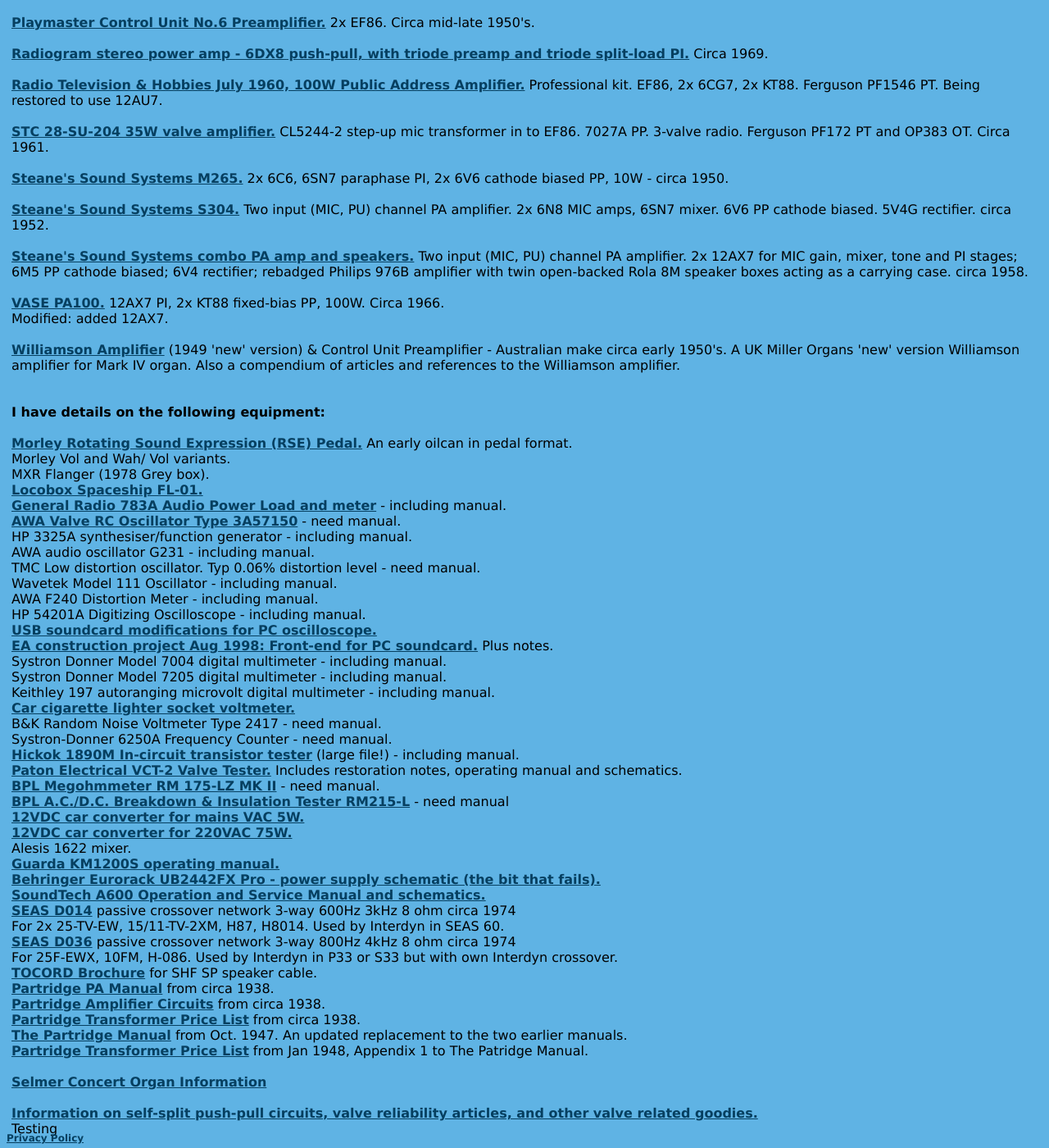
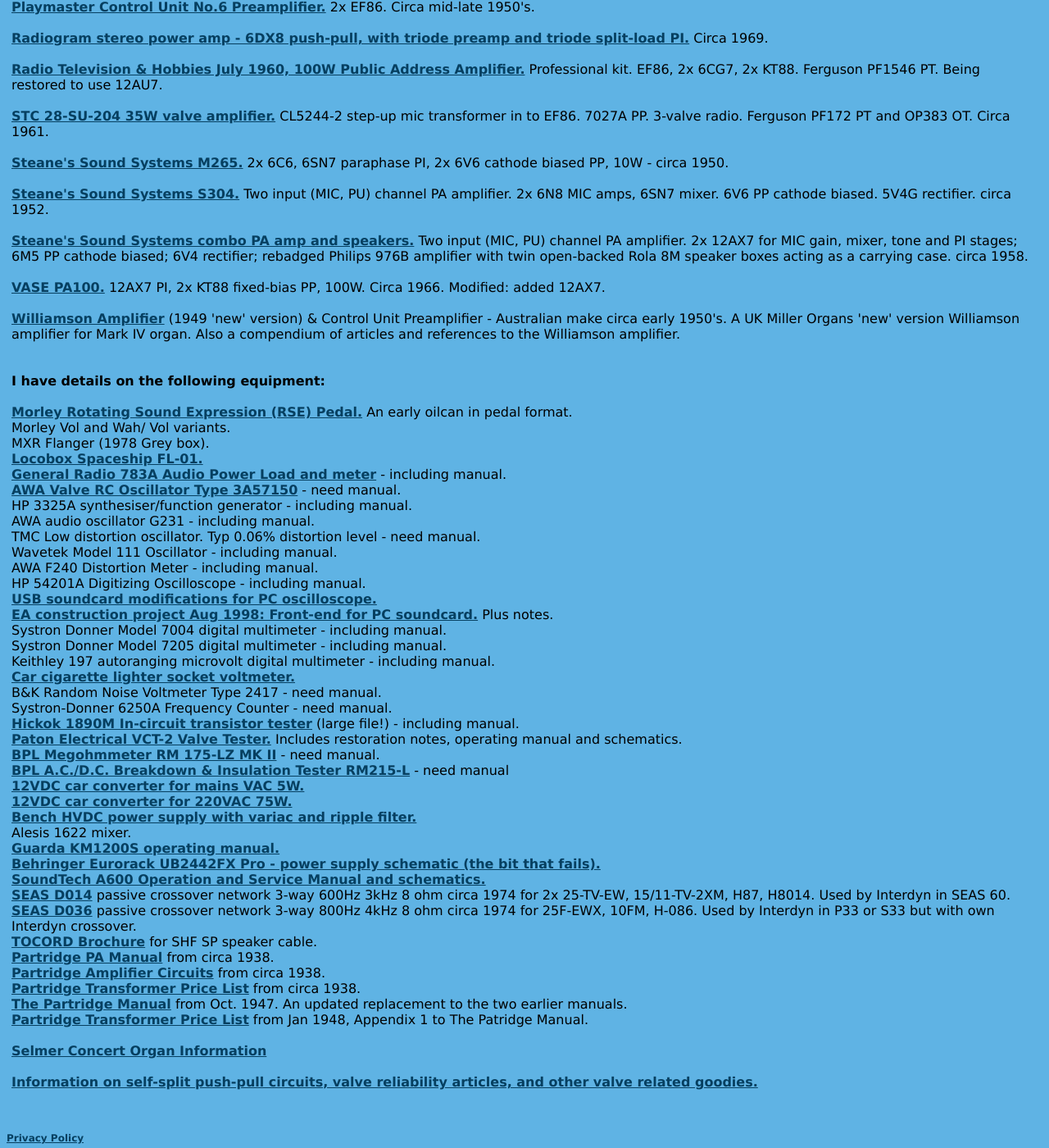
Before and after one commit to michael-robbins/michael-robbins.github.io, a Jekyll site: the page projects/amplifier.html, which Jekyll copies as it is, in a window 1280 px wide and 1400 px high, scrolled down 1985 px. Shown: the whole window at 82% size. Built offline with Jekyll 4.4.1, drawn with Linux system fonts in a browser that asks for light colours; some of the changed text lies outside the part shown.

Commit message:
amplifier update

```diff
--- a/projects/amplifier.html
+++ b/projects/amplifier.html
@@ -1,7 +1,30 @@
----
-layout: default
----
-<table>
+<html lang="en" xmlns="http://www.w3.org/1999/xhtml">
+  <head>
+    <title>Dalmura</title>
+<meta http-equiv="Content-Type" content="text/html; charset=utf-8" />
+<link href="/css/basicStyle.css" rel="stylesheet" type="text/css" />
+
+  </head>
+  <body>
+    <table align="center">
+      <tr>
+        <td align="center">
+          <a href="/index.html"><img src="/img/dalmura-logo.png" width="160" height="140" alt="logo" align="center"></a>
+
+        </td>
+      </tr>
+      <tr>
+        <td align="center">
+          <br />
+          <a href="/">Home</a> - <a href="/genealogy.html">Genealogy</a> - <a href="/otherStuff.html">Other Gear</a>
+
+          <br />
+          <br />
+        </td>
+      </tr>
+      <tr>
+        <td align="center">
+          <table>
   <tr>
     <td>
       <strong>Amplifier stuff</strong>
@@ -96,9 +119,7 @@
       <a href="/static/Philips979.jpg">Philips 979.</a> Five input (4x MIC, 1x PU) channel PA amplifier. 2 MIC inputs to 2x EF86. 2 MIC inputs to 12AX7. 6N8 mixer. Half 12AX7 tone make-up, with feedback to part-cathode. Half 12AX7 cathodyne PI. 6CA7 fixed bias PP, with spark-gap protection. 2x 5U4G Doubler HT. 6V4 for negative bias supply. Circa 1955-6.
       <br />
       <br />
-      <a href="/static/Philips Intercom 1173.pdf">Philips 1137.</a> 6N8, 12AU7 cathodyne PI, 2x 6M5 cathode biased PP, 8W.
-      <br />
-      Circa early 1960's.
+      <a href="/static/Philips Intercom 1173.pdf">Philips 1137.</a> 6N8, 12AU7 cathodyne PI, 2x 6M5 cathode biased PP, 8W.  Circa early 1960's.
       <br />
       <br />
       <a href="/static/Philips%20Valve%20Amplifier%20EV4437a.pdf">Philips EV4437A.</a> 2x 12AX7, concertina PI, sextet 6CM5 fixed bias PP, 100-120W, with neon and incandescent driven LDR limiter. Circa 1969.
@@ -200,6 +219,8 @@
       <br />
       <a href="/static/75W%20car%20inverter.pdf">12VDC car converter for 220VAC 75W.</a>
       <br />
+	   <a href="/static/Power Supply bench with variac and ripple filter.pdf">Bench HVDC power supply with variac and ripple filter.</a>
+      <br />
       Alesis 1622 mixer.<br />
       <a href="/static/Guarda KM1200S MIXING CONSOLE OPERATION MANUAL.pdf">Guarda KM1200S operating manual.</a>
       <br />
@@ -207,13 +228,9 @@
       <br />
       <a href="/files/A300  A600  A1000 - Operation & Service Manual and schematics.pdf">SoundTech A600 Operation and Service Manual and schematics.</a>
       <br />
-      <a href="/static/SEAS D014 Crossover.pdf">SEAS D014</a> passive crossover network 3-way 600Hz 3kHz 8 ohm circa 1974
+      <a href="/static/SEAS D014 Crossover.pdf">SEAS D014</a> passive crossover network 3-way 600Hz 3kHz 8 ohm circa 1974 for 2x 25-TV-EW, 15/11-TV-2XM, H87, H8014. Used by Interdyn in SEAS 60.
       <br />
-      For 2x 25-TV-EW, 15/11-TV-2XM, H87, H8014. Used by Interdyn in SEAS 60.
-      <br />
-      <a href="/static/SEAS D036 Crossover.pdf">SEAS D036</a> passive crossover network 3-way 800Hz 4kHz 8 ohm circa 1974
-      <br />
-      For 25F-EWX, 10FM, H-086. Used by Interdyn in P33 or S33 but with own Interdyn crossover.
+      <a href="/static/SEAS D036 Crossover.pdf">SEAS D036</a> passive crossover network 3-way 800Hz 4kHz 8 ohm circa 1974 for 25F-EWX, 10FM, H-086. Used by Interdyn in P33 or S33 but with own Interdyn crossover.
       <br />
       <a href="/static/Tocord Speaker Cable Brochure.pdf">TOCORD Brochure</a> for SHF SP speaker cable.
       <br />
@@ -233,8 +250,15 @@
       <br />
       <a href="/projects/Valve Info.html">Information on self-split push-pull circuits, valve reliability articles, and other valve related goodies.</a>
       <br />
-      Testing
       <br />
     </td>
   </tr>
 </table>
+
+        </td>
+      </tr>
+    </table>
+    <a align="center" style="position: fixed; bottom: 5" href="/privacy.html">Privacy Policy</a>
+
+  </body>
+</html>
```
Also changed, not shown: other parts of projects/amplifier.html (+1 -3 lines).
